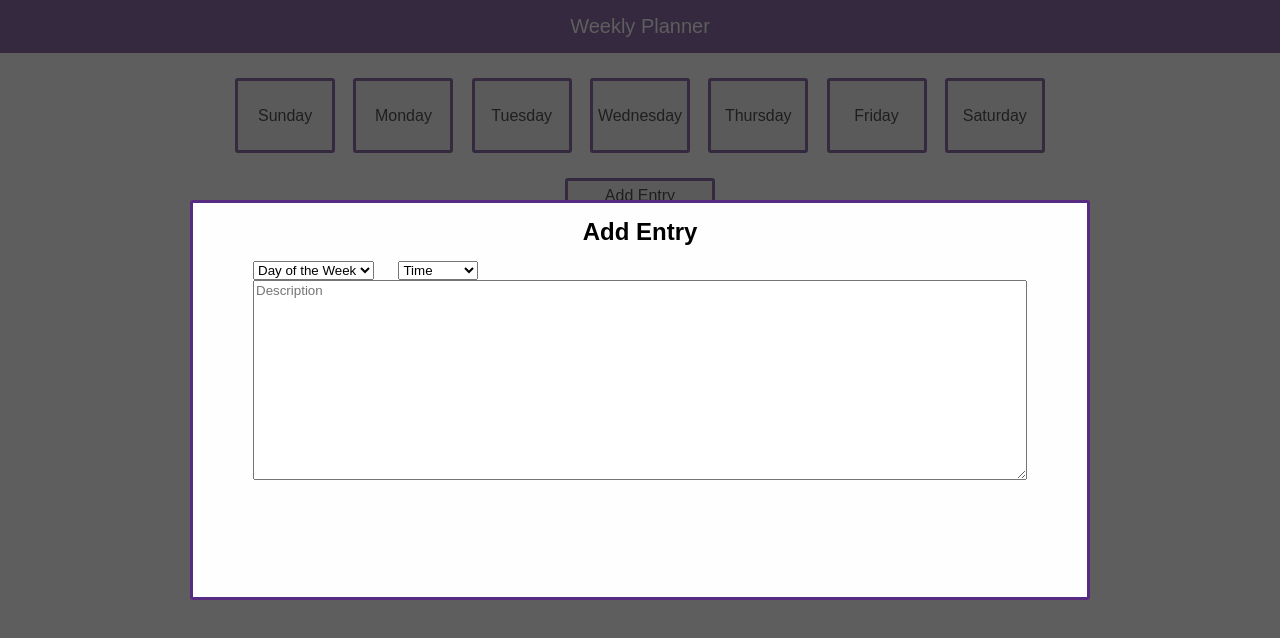
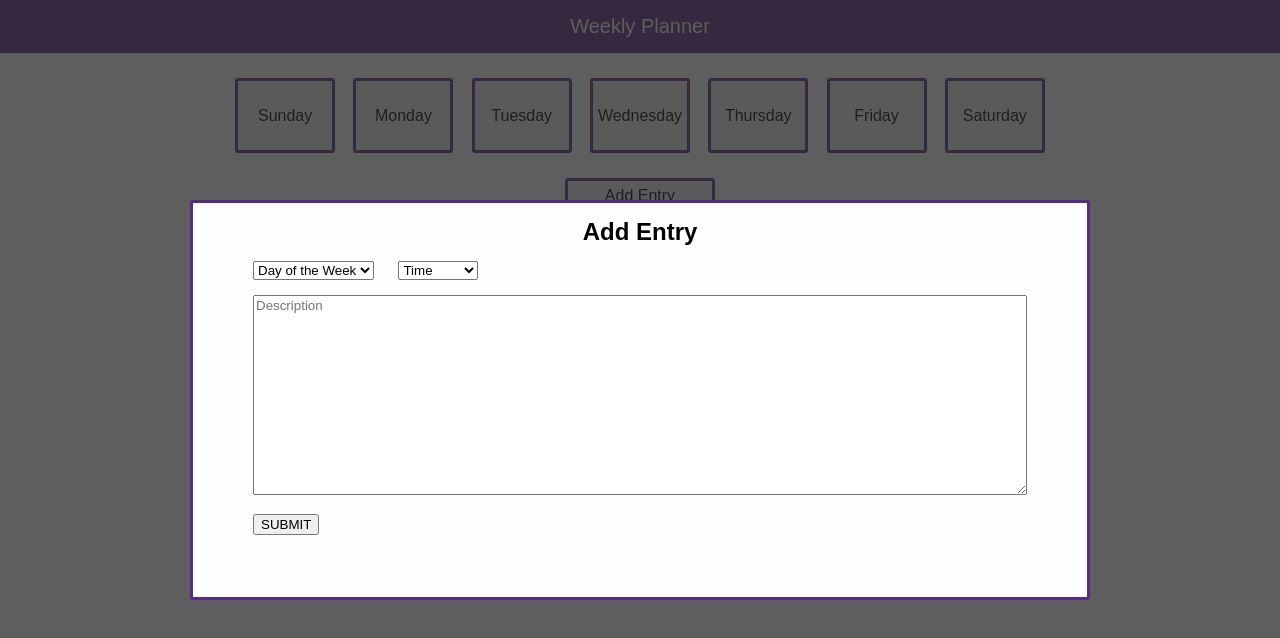
Before and after one commit to OSAdams/week-planner, a website: page pages/index.html in a window 1280 px wide. Drawn offline with Linux system fonts and the light colour scheme; a web font is replaced by a local one.

Commit message:
add submit button WIP. #1

```diff
--- a/css/styles.css
+++ b/css/styles.css
@@ -88,7 +88,7 @@ textarea#description-text:active {
   border-color: #562b81;
 }
 
-#entry-form > .row {
+#entry-form > div.row:nth-child(even) {
   margin-top: 15px;
   margin-bottom: 15px;
 }
--- a/pages/index.html
+++ b/pages/index.html
@@ -105,10 +105,15 @@
                 <option value="eleven-pm">11:00 PM</option>
               </select>
             </div>
-            <div class="row">
-              <div class="column-full">
-                <textarea name="description" id="description-text" placeholder="Description"></textarea>
-              </div>
+          </div>
+          <div class="row">
+            <div class="column-full">
+              <textarea name="description" id="description-text" placeholder="Description"></textarea>
+            </div>
+          </div>
+          <div class="row">
+            <div class="column-full">
+              <button id="submit-entry" class="submit-entry">SUBMIT</button>
             </div>
           </div>
         </form>
```
